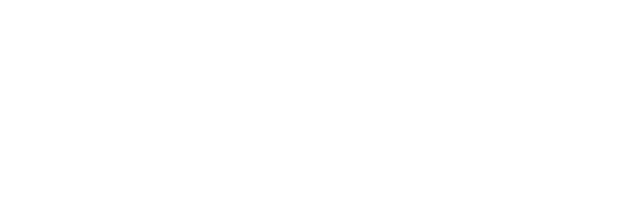
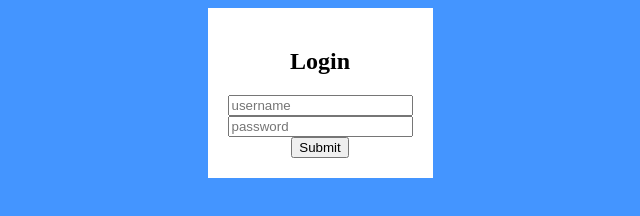
Before and after one commit to GourieJagtap/Login-Page, a plain HTML site: page index.html in a window 1280 px wide. Shown: the whole page, without its empty margins (320-960 px from the left). Drawn offline with Linux system fonts and the light colour scheme.

Commit message:
commit 2

```diff
--- a/index.css
+++ b/index.css
@@ -0,0 +1,11 @@
+body{
+    background-color: rgb(68, 149, 255);
+    display:flex;
+    justify-content:center;
+    align-items:center;
+}
+#login-box{
+    background-color:white;
+    padding:20px;
+    text-align:center;
+}
--- a/index.html
+++ b/index.html
@@ -4,9 +4,17 @@
     <meta charset="UTF-8">
     <meta http-equiv="X-UA-Compatible" content="IE=edge">
     <meta name="viewport" content="width=device-width, initial-scale=1.0">
+    <link rel="stylesheet" type="text/css" href="index.css">
     <title>Document</title>
 </head>
 <body>
-
+    <div id="login-box">
+        <h2>Login</h2>
+        <form action="">
+        <input type="username" placeholder="username" id="username"><br>
+        <input type="password" placeholder="password" id="password"><br>
+        <input type="submit">
+        </form>
+    </div>
 </body>
 </html>
```
